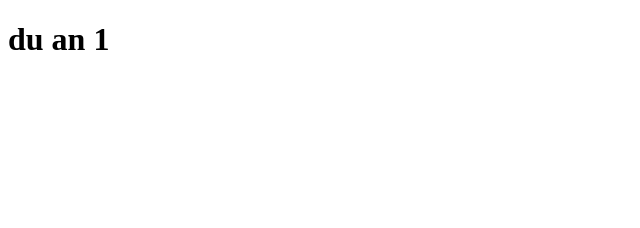
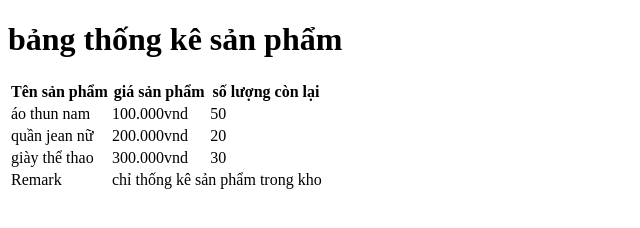
Before and after one commit to tiendat393/duan1, a plain HTML site: page index.html in a window 1280 px wide. Shown: the whole page, without its empty margins (0-640 px from the left). Drawn offline with Linux system fonts and the light colour scheme.

Commit message:
sua lan 2

```diff
--- a/index.html
+++ b/index.html
@@ -3,9 +3,41 @@
   <head>
     <meta charset="UTF-8" />
     <meta name="viewport" content="width=device-width, initial-scale=1.0" />
-    <title>Document</title>
+    <title>Bài tập của tiến đạt </title>
   </head>
   <body>
-    <h1>du an 1</h1>
+    <h1>bảng thống kê sản phẩm</h1>
+    <table>
+      <thead>
+        <tr>
+          <th>Tên sản phẩm</th>
+          <th >giá sản phẩm</th>
+          <th  >số lượng còn lại</th>
+        </tr>
+      </thead>
+      <tbody>
+        <tr>
+          <td>áo thun nam</td>
+          <td >100.000vnd</td>
+          <td>50</td>
+        </tr>
+        <tr>
+          <td>quần jean nữ</td>
+          <td >200.000vnd</td>
+          <td>20</td>
+        </tr>
+        <tr>
+          <td>giày thể thao</td>
+          <td >300.000vnd</td>
+          <td>30</td>
+        </tr>
+        <tfoot>
+          <tr>
+           <td>Remark</td>
+           <td colspan="2">chỉ thống kê sản phẩm trong kho</td>
+          </tr>
+        </tfoot>
+      </tbody>
+    </table>
   </body>
 </html>
```
